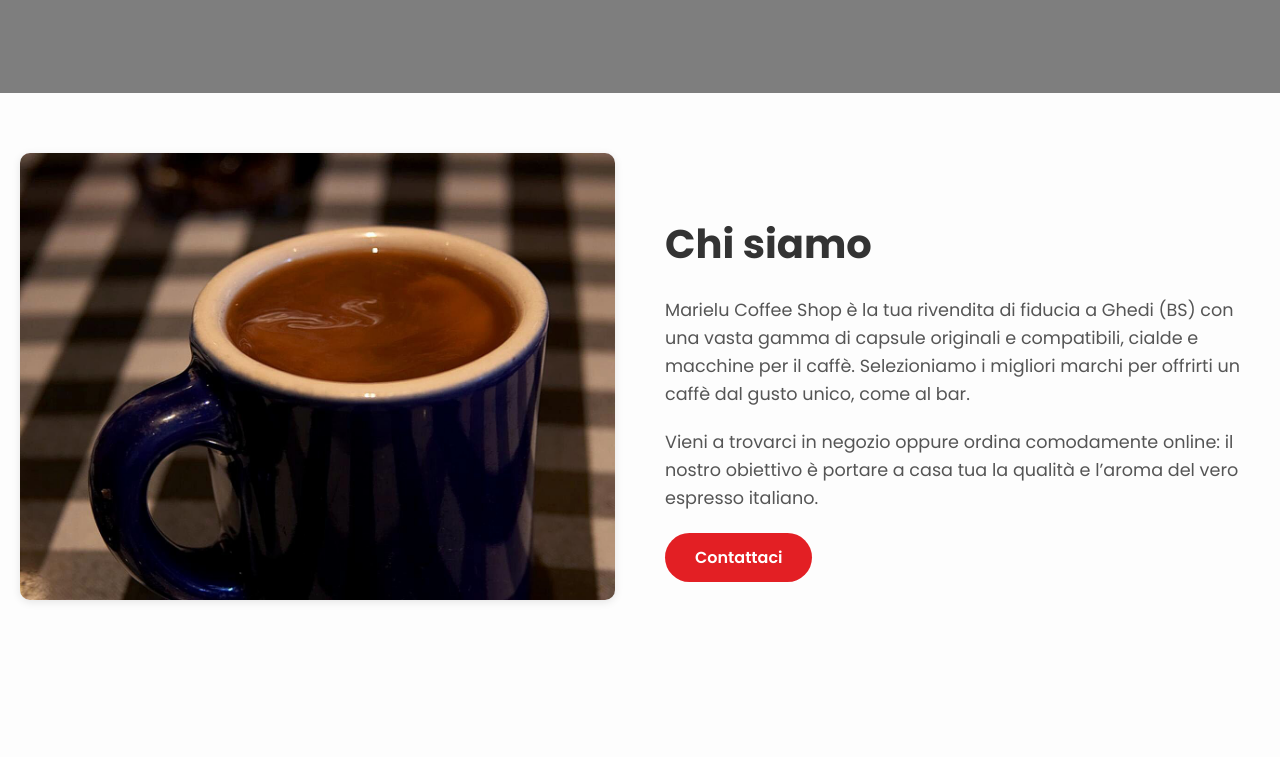
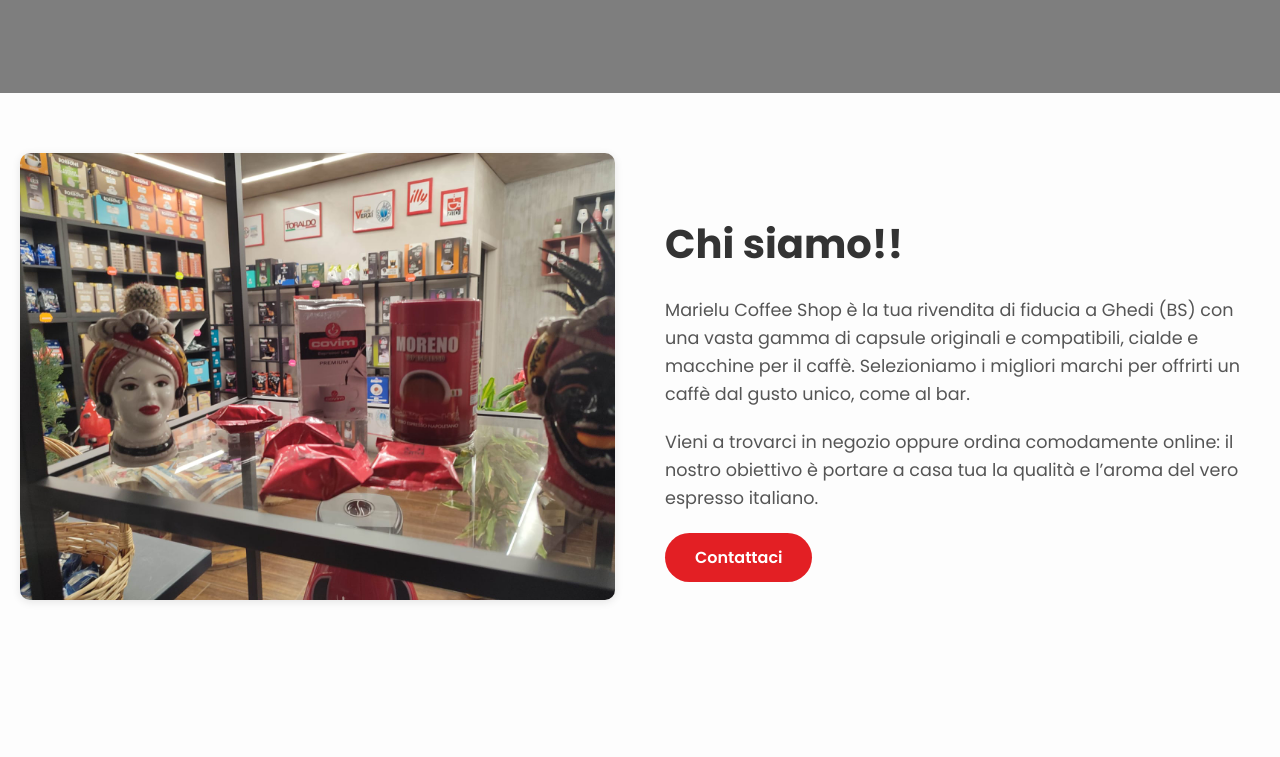
Before and after one commit to marielucoffee/marielucoffee.github.io, a plain HTML site: page index.html in a window 1280 px wide. Shown: the part 533-1290 px from the top of the page. Drawn offline with Linux system fonts and the light colour scheme.

Commit message:
Update index.html

```diff
--- a/index.html
+++ b/index.html
@@ -55,10 +55,10 @@
     <!-- Sezione Chi siamo -->
     <section class="about">
       <div class="about-img">
-        <img src="images/coffee_cup.jpg" alt="Caffè in tazzina" />
+        <img src="images/vetrina.jpg" alt="Caffè in tazzina" />
       </div>
       <div class="about-content">
-        <h2>Chi siamo</h2>
+        <h2>Chi siamo!!</h2>
         <p>
           Marielu Coffee Shop è la tua rivendita di fiducia a Ghedi (BS) con una
           vasta gamma di capsule originali e compatibili, cialde e macchine per
```
